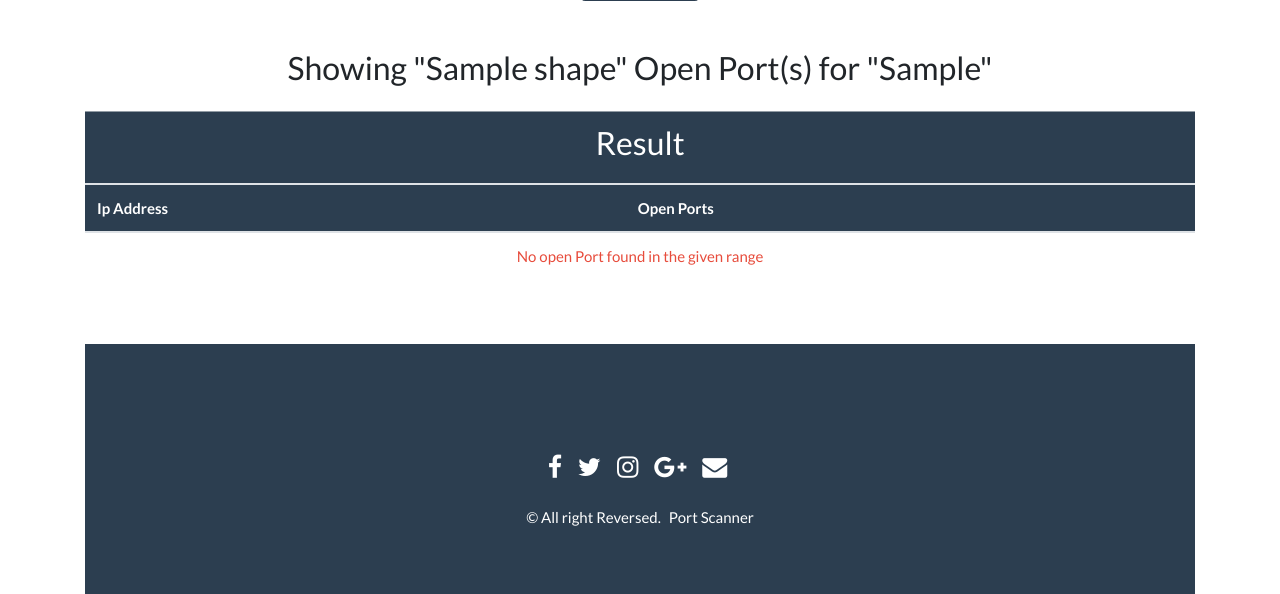
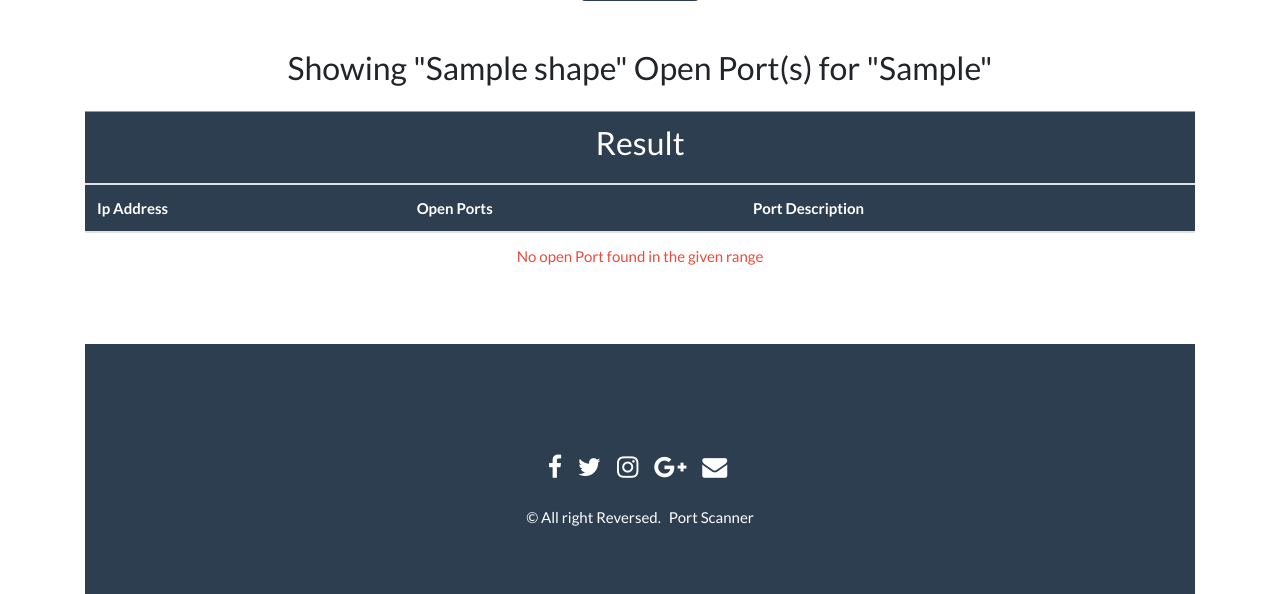
Before and after one commit to AmazingFr3d/port-scanner, a Flask app: template modules/templates/result.html in a window 1280 px wide. Shown: the part 360-954 px from the top of the page. Run offline with Flask 3, Linux system fonts and the light colour scheme; the template is opened without the code that fills it: most values are stand-ins (such as "Sample title", 1, 10 or a date in 2020); some libraries are stand-ins or nearby versions.

Commit message:
Added one more table column in result.html

```diff
--- a/modules/templates/result.html
+++ b/modules/templates/result.html
@@ -49,6 +49,7 @@ Search For Open Ports
         <tr class="table-primary">
             <th scope="col">Ip Address</th>
             <th scope="col">Open Ports</th>
+            <th scope="col">Port Description</th>
         </tr>
         </thead>
         <tbody>
@@ -57,11 +58,12 @@ Search For Open Ports
             <tr>
                 <td>{{ row['Ip Address'] }}</td>
                 <td>{{ row['Open Port'] }}</td>
+                <td>{{ row['Description'] }}</td>
             </tr>
             {% endfor %}
         {% else %}
             <tr>
-                <td colspan="2" class="text-center text-danger">No open Port found in the given range</td>
+                <td colspan="3" class="text-center text-danger">No open Port found in the given range</td>
             </tr>
         {% endif %}
         </tbody>
```
